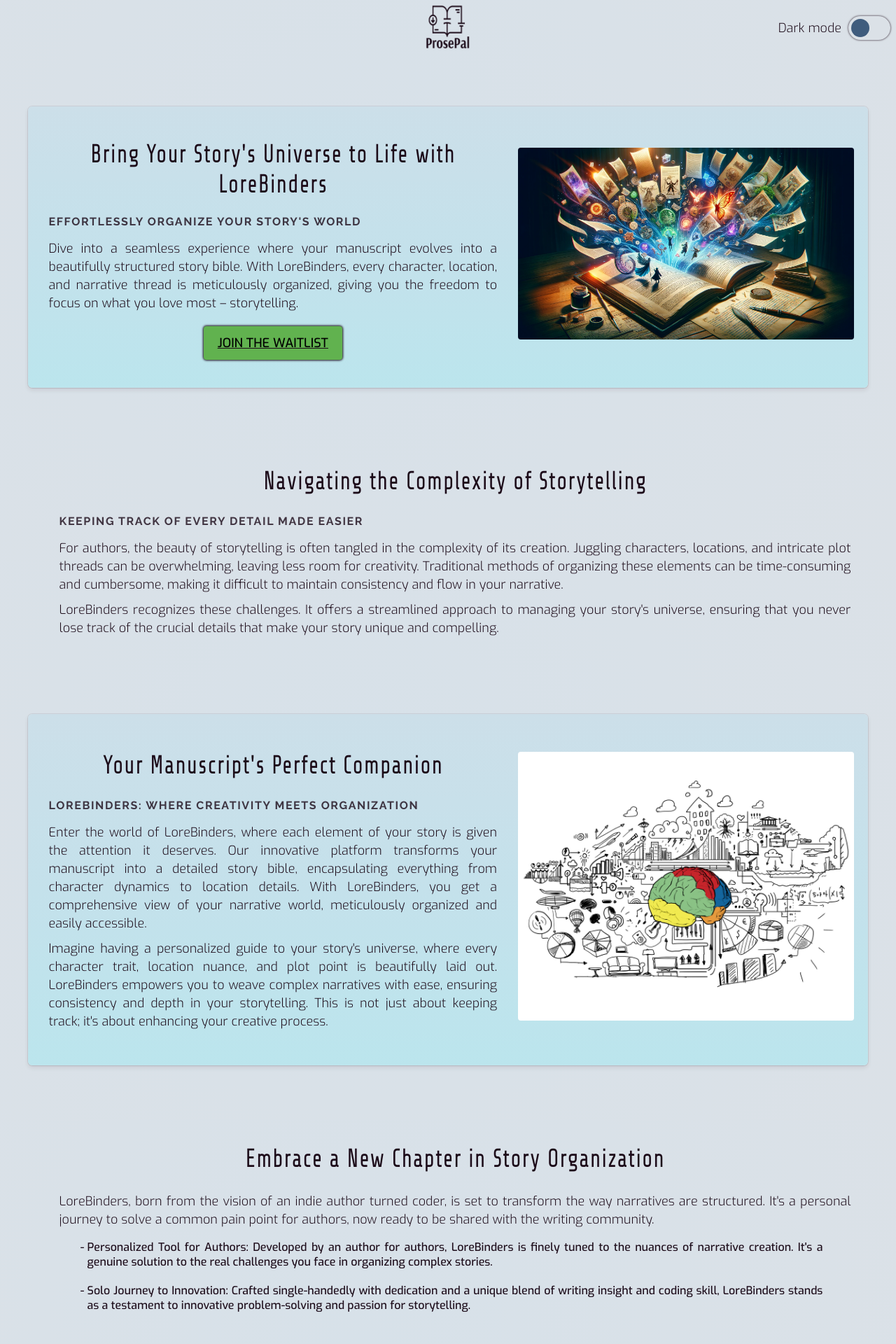
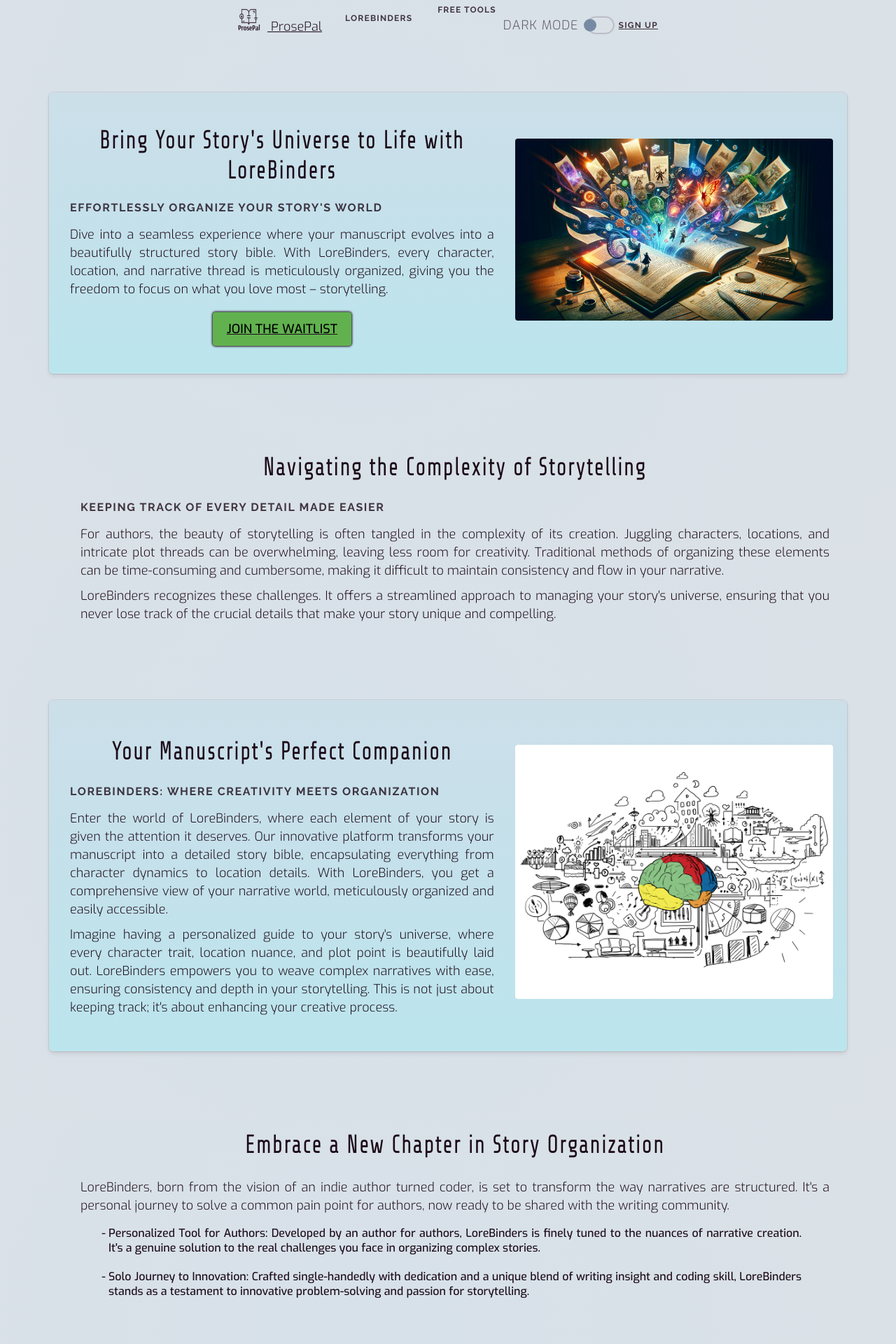
Before and after one commit to ashrobertsdragon/django, a Django app: page / in a window 1280 px wide. Shown: the top 1920 px of the page at 70% size. Run offline with Django 5.2, Linux system fonts and the light colour scheme; some libraries are stand-ins or nearby versions.

Commit message:
added body-container div to normal-base template

```diff
--- a/src/binders/static/css/forms.css
+++ b/src/binders/static/css/forms.css
@@ -302,7 +302,7 @@
   width: 100%;
   padding: 8px;
   border-radius: 4px;
-  box-shadow: 0 0 3px rgba(63, 92, 125, 1);
+  box-shadow: 0 0 3px rgb(63, 92, 125);
 }
 
 .contact-form input[type="submit"] {
@@ -380,7 +380,7 @@
   margin: 0 auto 10px 0;
 }
 
-.form-grid .user-input,
+.form-grid #user-key,
 .form-grid .system-message,
 .form-grid .file-input {
   margin-left: calc(30% + 10px); /* Align inputs with labels */
--- a/src/binders/static/css/style.css
+++ b/src/binders/static/css/style.css
@@ -18,17 +18,84 @@
 /* header */
 header {
   display: flex;
-  justify-content: center;
+  justify-content: space-between;
   align-items: center;
-  height: 64px;
-  position: relative;
+  height: 32px;
+  max-width: 600px;
+  margin: 0 auto;
+  padding-top: 10px 20px;
+}
+
+.header-left,
+.header-nav,
+.header-right {
+  display: flex;
+  align-items: center;
 }
 
 #logo {
-  height: 64px;
-  width: 64px;
-  margin: auto;
+  height: 32px; /* Smaller logo */
+  width: auto;
+  margin-right: 10px; /* Space after logo */
 }
+
+.header-nav, .header-right, .toggle {
+  font-family: 'Raleway', sans-serif;
+  font-weight: 700;
+  font-size: .75em;
+  text-transform: uppercase;
+  letter-spacing: 0.1em;
+  opacity: .8;
+}
+
+.header-nav ul {
+  list-style: none;
+  padding: 0;
+  margin: 0;
+  display: flex;
+}
+
+.header-nav li {
+  padding: 0 10px;
+}
+
+.dropdown-content {
+  display: none;
+  position: absolute;
+  background-color: #2c2941;
+  min-width: 160px;
+  box-shadow: 0px 8px 16px 0px rgba(0,0,0,0.2);
+  z-index: 1;
+}
+body.dark-mode .dropdown-content {
+  background-color:#1c0b19;
+  color: #DBE1E7;
+}
+
+.dropbtn:focus + .dropdown-content,
+.dropdown-content:hover {
+  display: block;
+}
+
+.header-nav a {
+  padding: 12px 16px;
+  text-decoration: none;
+  display: block;
+  margin-right: 10px;
+}
+.header-nav a:last-child {
+  margin-right: 0;
+}
+
+.dropdown:hover .dropdown-content {
+  display: block;
+}
+
+.account-dropdown {
+  position: relative;
+  margin-left: auto;
+}
+
 
 /* Section */
 section {
@@ -135,12 +202,14 @@
 
 /*  containers */
 .form-container {
-  max-width: 600px;
+  max-width: 800px;
   margin: 0 auto;
+  margin-top: 20px;
+  padding: 0 20px;
 }
 
 .body-container {
-  max-width: 600px;
+  max-width: 1200px;
   margin: 0 auto;
   margin-top: 20px;
   padding: 0 20px;
@@ -148,8 +217,6 @@
 
 /* Toggle Switch */
 #toggle {
-  position: absolute;
-  right: 0;
   display: flex;
   align-items: center;
   padding: 15px 0;
@@ -162,8 +229,8 @@
   position: relative;
   display: inline-block;
   margin: 0;
-  width: 60px;
-  height: 34px;
+  width: 40px;
+  height: 22px;
   padding-bottom: 0;
 }
 .switch input {
@@ -175,7 +242,7 @@
   position: absolute;
   cursor: pointer;
   top: 0;
-  left: 0;
+  left: 4px;
   right: 0;
   bottom: 0;
   -webkit-transition: .4s;
@@ -185,10 +252,10 @@
 .slider:before {
   position: absolute;
   content: "";
-  height: 26px;
-  width: 26px;
-  left: 4px;
-  bottom: 4px;
+  height: 18px;
+  width: 18px;
+  left: -6px;
+  bottom: 2px;
   border-radius: 50%;
   -webkit-transition: .4s;
   transition: .4s;
@@ -290,6 +357,10 @@
   html, body {
     max-width: 95%;
   }
+  .header-nav,
+  .header-right {
+    display: none; /* Adjust based on your responsive design needs */
+  }
 
   /* Header */
     .header {
--- a/src/binders/templates/header.html
+++ b/src/binders/templates/header.html
@@ -1,13 +1,49 @@
 {% load static %}
-  <header>
-    <a href="https://prosepal.io/" title="homepage">
+<header>
+  <div class="header-left">
+    <p><a class=header-link" href="https://prosepal.io/" title="homepage">
       <img src="{% static 'images/logo.png' %}" alt="ProsePal logo" id="logo">
-    </a>
-    <div id="toggle">
+      ProsePal
+    </a></p>
+  </div>
+  <nav class="header-nav">
+    <ul>
+      {% if user.is_authenticated %}
+        <li><a class="header-link" href="{% url 'lorebinder' %}">LoreBinders</a></li>
+      {% else %}
+        <li><a class="header-link" href="{% url 'index' %}">LoreBinders</a></li>
+      {% endif %}
+      <li class="dropdown">
+        Free Tools
+        <div class="dropdown-content">
+          <a class="header-link" href="{% url 'finetune' %}">GPT 3.5 Finetuner</a>
+          <a class="header-link" href="{% url 'convert_ebook' %}">Convert-ebook</a>
+          <a class="header-link" href="{% url 'finetune_instructions' %}">Instructions</a>
+        </div>
+      </li>
+    </ul>
+    <div class="toggle" id="toggle">
       <p id="toggleLabel">Dark mode</p>
       <label class="switch">
         <input type="checkbox" id="darkModeToggle" aria-label="Enable dark mode">
         <span class="slider round"></span>
       </label>
     </div>
-  </header>
+  </nav>
+  <div class="header-right">
+    {% if user.is_authenticated %}
+      <div class="account-dropdown">
+        Account
+        <div class="dropdown-content">
+          <a class="header-link" href="{% url 'account' %}#profile">Profile</a>
+          <a class="header-link" href="{% url 'account' %}#buy_credits">Buy Credits</a>
+          <a class="header-link" href="{% url 'account' %}#loreprosebinders">Past Purchases</a>
+          <a class="header-link" href="#">Credits: {{ user.credits_available }}</a>
+          <a class="header-link" href="{% url 'logout' %}">Logout</a>
+        </div>
+      </div>
+    {% else %}
+      <a class="header-link" href="{% url 'signup' %}">Sign Up</a>
+    {% endif %}
+  </div>
+</header>
--- a/src/binders/templates/normal-base.html
+++ b/src/binders/templates/normal-base.html
@@ -1,7 +1,9 @@
 {% extends "base.html" %}
 {% block content-container %}
+  <div class="body-container">
   {% include "header.html" %}
     {% block content %}
     <!-- Child template content goes here -->
     {% endblock content %}
+  </div>
 {% endblock content-container %}
--- a/src/binders/urls.py
+++ b/src/binders/urls.py
@@ -8,7 +8,7 @@
   path('signup/', views.signup_view,  name='signup'), # Sign up page
 
   path("account/", views.account_view, name="account"),  # Account management
-  path("app/", views.lorebinder_form_view, name="lore_binder"),  # LoreBinders form page
+  path("app/", views.lorebinder_form_view, name="lorebinder"),  # LoreBinders form page
 
   path("convert-ebook/", views.convert_ebook_view, name="convert_ebook"),  # Convert eBook page
   path("finetune/", views.finetune_view, name="finetune"),  # Fine-tune page
```
